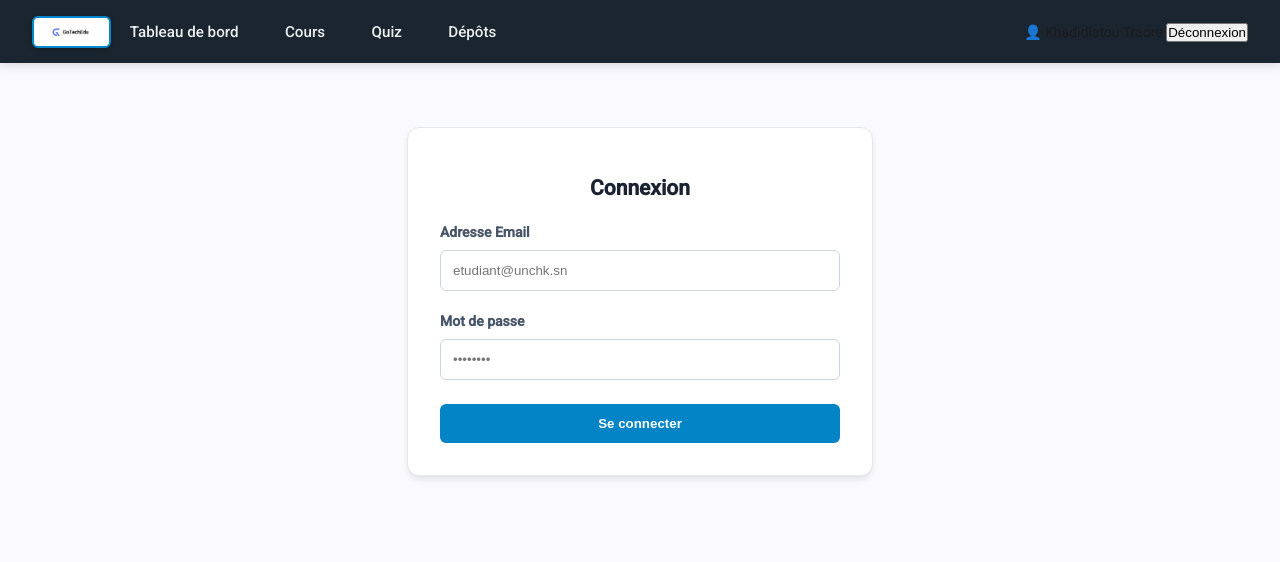
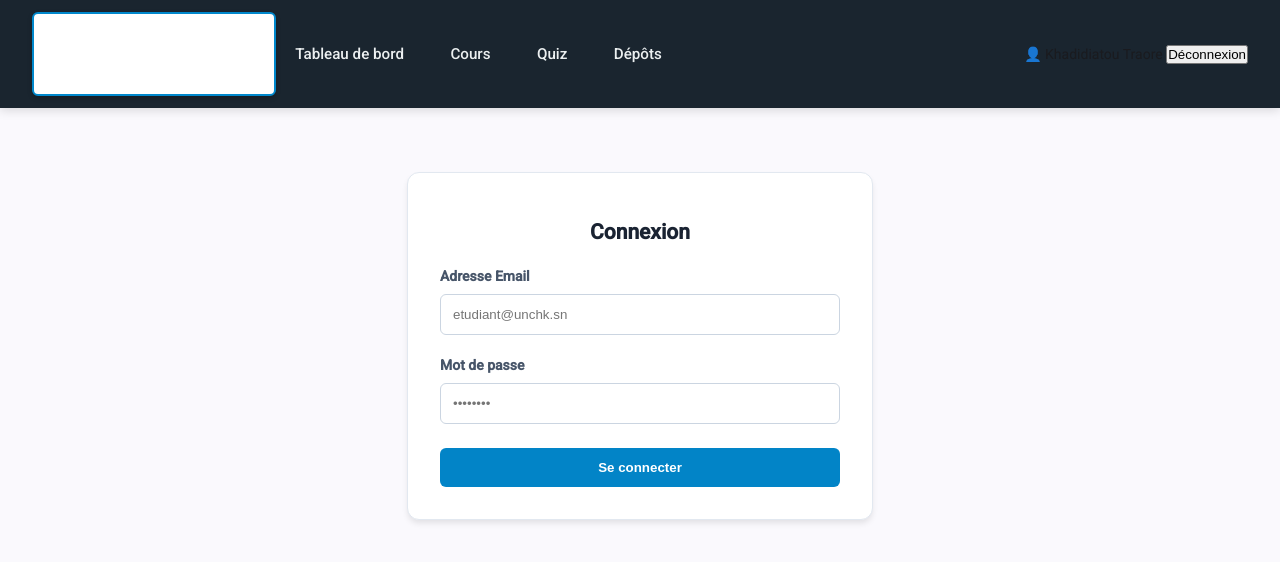
Before and after one commit to traorendeye3-hub/Gotechedu, an Angular app: page /login in a window 1280 px wide. Shown: the top 562 px of the page. Built offline with nearby package versions, Linux system fonts and the light colour scheme.

Commit message:
Adjust logo size and add visible border

```diff
--- a/src/app/app.scss
+++ b/src/app/app.scss
@@ -46,7 +46,7 @@ header.navbar {
   width: auto;
   object-fit: contain;
   background-color: #ffffff; // Fond blanc derrière l'image
-  padding: 4px 10px; // Espace interne autour du logo
+  padding: 40px 120px; // Espace interne autour du logo
   border-radius: 6px; // Coins légèrement arrondis
   border: 2px solid #0088cc; // Bordure visible aux couleurs du thème (bleu)
   box-shadow: 0 2px 5px rgba(0, 0, 0, 0.2); // Légère ombre pour faire ressortir la bordure
```
